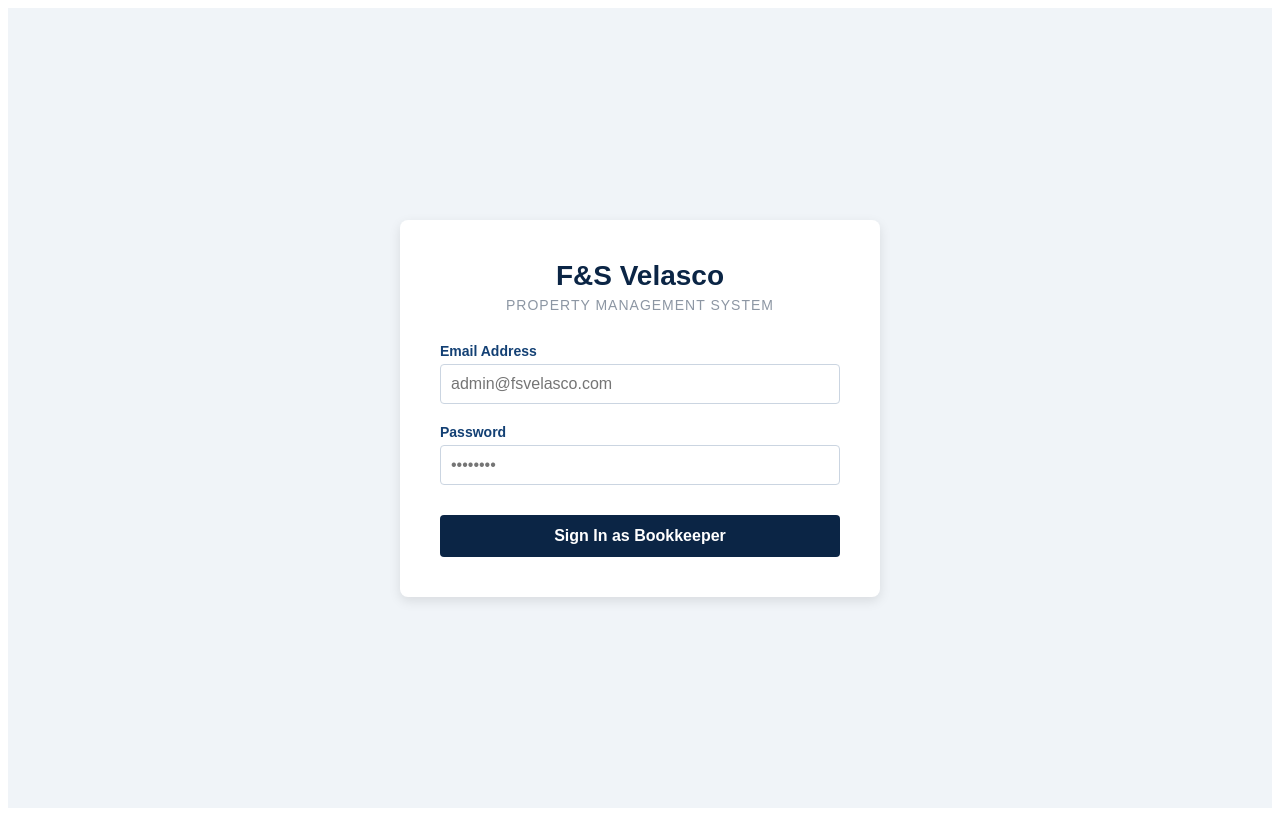
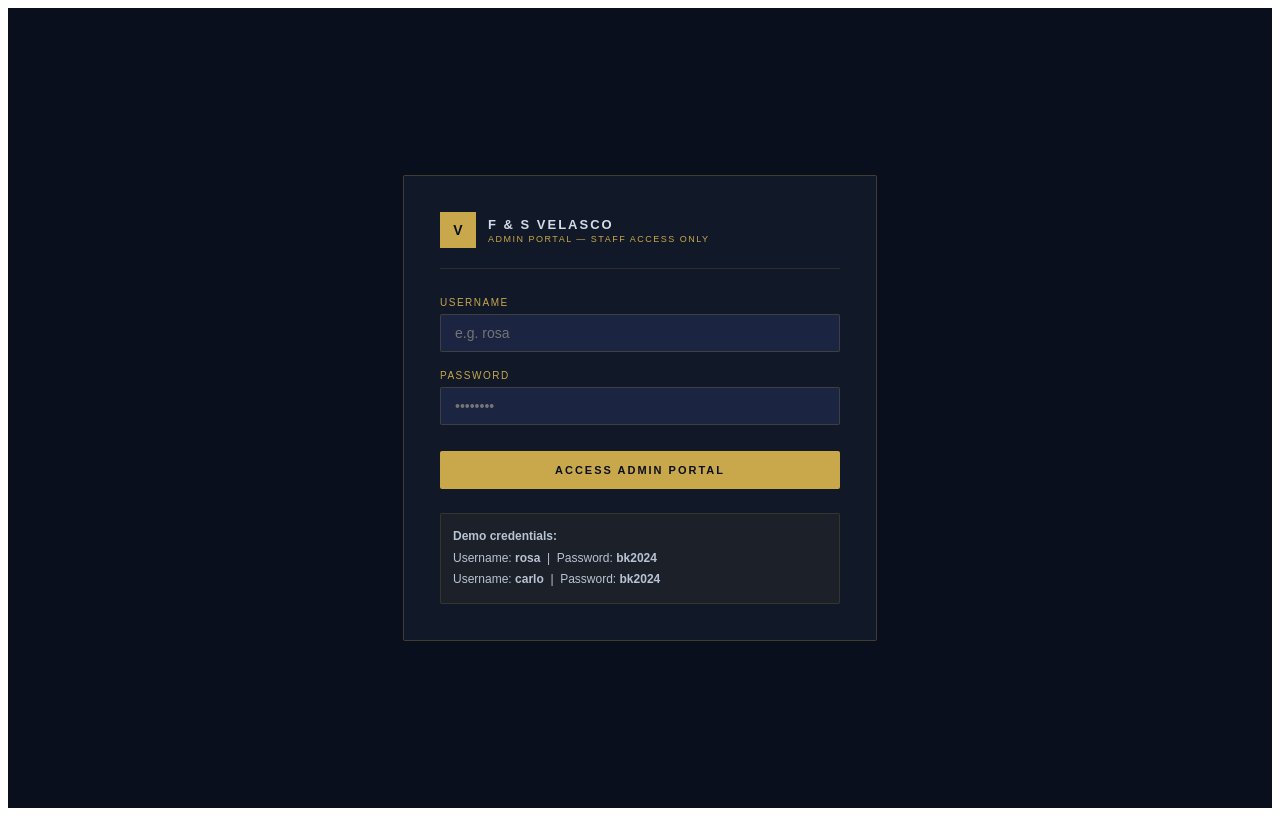
Before and after one commit to alyssarochelledometita/fsv-system, a Next.js app: page / in a window 1280 px wide. Built offline with nearby package versions, Linux system fonts and the light colour scheme.

Commit message:
major update

```diff
--- a/lib/db.js
+++ /dev/null
@@ -1,19 +0,0 @@
-import { Pool } from 'pg'
-
-let pool
-
-export function getDB() {
-  if (!pool) {
-    pool = new Pool({
-      connectionString: process.env.DATABASE_URL,
-      ssl: process.env.NODE_ENV === 'production' ? { rejectUnauthorized: false } : false,
-    })
-  }
-  return pool
-}
-
-export async function query(sql, params = []) {
-  const db = getDB()
-  const { rows } = await db.query(sql, params)
-  return rows
-}
--- a/lib/session.js
+++ /dev/null
@@ -1,26 +0,0 @@
-import { getIronSession } from 'iron-session'
-
-export const sessionOptions = {
-  password: process.env.SESSION_SECRET || 'fs-velasco-secret-key-change-in-production-32chars',
-  cookieName: 'fsvelasco_session',
-  cookieOptions: {
-    secure: process.env.NODE_ENV === 'production',
-    httpOnly: true,
-    sameSite: 'lax',
-  },
-}
-
-export async function getSession(req, res) {
-  return getIronSession(req, res, sessionOptions)
-}
-
-export function withAuth(handler) {
-  return async (req, res) => {
-    const session = await getSession(req, res)
-    if (!session?.bookkeeper) {
-      return res.status(401).json({ error: 'Unauthorized' })
-    }
-    req.session = session
-    return handler(req, res)
-  }
-}
--- a/package.json
+++ b/package.json
@@ -8,6 +8,7 @@
     "start": "next start"
   },
   "dependencies": {
+    "dotenv": "^17.4.2",
     "iron-session": "^8.0.1",
     "next": "^14.2.3",
     "pg": "^8.11.5",
--- a/pages/index.js
+++ b/pages/index.js
@@ -2,56 +2,70 @@ import { useState } from 'react';
 import { useRouter } from 'next/router';
 
 export default function Login() {
-  const [email, setEmail] = useState('');
+  const [username, setUsername] = useState('');
   const [password, setPassword] = useState('');
   const [error, setError] = useState('');
+  const [loading, setLoading] = useState(false);
   const router = useRouter();
 
   const handleSubmit = async (e) => {
     e.preventDefault();
     setError('');
+    setLoading(true);
 
     try {
-      const res = await fetch('/api/auth/index', {
+      const res = await fetch('/api/auth', {          // ✅ FIXED: was /api/auth/index
         method: 'POST',
         headers: { 'Content-Type': 'application/json' },
-        body: JSON.stringify({ email, password }),
+        body: JSON.stringify({ username, password }), // ✅ FIXED: was email
       });
+
+      const data = await res.json();
 
       if (res.ok) {
         router.push('/dashboard');
       } else {
-        const data = await res.json();
         setError(data.error || 'Invalid login credentials');
       }
     } catch (err) {
-      setError('Cannot connect to server right now.');
+      setError('Cannot connect to server. Check your internet connection.');
+    } finally {
+      setLoading(false);
     }
   };
 
   return (
-    <div style={styles.container}>
+    <div style={styles.page}>
       <div style={styles.card}>
-        <h1 style={styles.title}>F&S Velasco</h1>
-        <p style={styles.subtitle}>Property Management System</p>
+        {/* Logo */}
+        <div style={styles.logoArea}>
+          <div style={styles.logoBox}>V</div>
+          <div>
+            <div style={styles.logoText}>F &amp; S VELASCO</div>
+            <div style={styles.logoSub}>ADMIN PORTAL — STAFF ACCESS ONLY</div>
+          </div>
+        </div>
 
-        {error && <div style={styles.error}>{error}</div>}
+        {/* Error message */}
+        {error && <div style={styles.errorBox}>{error}</div>}
 
-        <form onSubmit={handleSubmit} style={styles.form}>
-          <div style={styles.inputGroup}>
-            <label style={styles.label}>Email Address</label>
+        {/* Form */}
+        <form onSubmit={handleSubmit}>
+          <div style={styles.fieldGroup}>
+            <label style={styles.label}>USERNAME</label>
             <input
-              type="email"
-              value={email}
-              onChange={(e) => setEmail(e.target.value)}
+              type="text"
+              value={username}
+              onChange={(e) => setUsername(e.target.value)}
               required
               style={styles.input}
-              placeholder="admin@fsvelasco.com"
+              placeholder="e.g. rosa"
+              autoComplete="username"
             />
           </div>
 
-          <div style={styles.inputGroup}>
-            <label style={styles.label}>Password</label>
+          <div style={styles.fieldGroup}>
+            <label style={styles.label}>PASSWORD</label>
             <input
               type="password"
               value={password}
@@ -59,25 +73,130 @@ export default function Login() {
               required
               style={styles.input}
               placeholder="••••••••"
+              autoComplete="current-password"
             />
           </div>
 
-          <button type="submit" style={styles.button}>Sign In as Bookkeeper</button>
+          <button
+            type="submit"
+            disabled={loading}
+            style={{ ...styles.button, opacity: loading ? 0.7 : 1 }}
+          >
+            {loading ? 'SIGNING IN...' : 'ACCESS ADMIN PORTAL'}
+          </button>
         </form>
+
+        {/* Demo hint */}
+        <div style={styles.hint}>
+          <strong>Demo credentials:</strong><br />
+          Username: <strong>rosa</strong> &nbsp;|&nbsp; Password: <strong>bk2024</strong><br />
+          Username: <strong>carlo</strong> &nbsp;|&nbsp; Password: <strong>bk2024</strong>
+        </div>
       </div>
     </div>
   );
 }
 
 const styles = {
-  container: { display: 'flex', height: '100vh', justifyContent: 'center', alignItems: 'center', backgroundColor: '#f0f4f8', fontFamily: 'sans-serif' },
-  card: { backgroundColor: '#ffffff', padding: '40px', borderRadius: '8px', boxShadow: '0 4px 12px rgba(0,0,0,0.1)', width: '100%', maxWidth: '400px', textAlign: 'center' },
-  title: { color: '#0B2545', margin: '0 0 5px 0', fontSize: '28px', fontWeight: 'bold' },
-  subtitle: { color: '#8c96a3', margin: '0 0 30px 0', fontSize: '14px', textTransform: 'uppercase', letterSpacing: '1px' },
-  form: { textAlign: 'left' },
-  inputGroup: { marginBottom: '20px' },
-  label: { display: 'block', marginBottom: '5px', color: '#134074', fontSize: '14px', fontWeight: '600' },
-  input: { width: '100%', padding: '10px', borderRadius: '4px', border: '1px solid #cbd5e1', boxSizing: 'border-box', fontSize: '16px' },
-  button: { width: '100%', padding: '12px', backgroundColor: '#0B2545', color: '#fff', border: 'none', borderRadius: '4px', fontSize: '16px', fontWeight: 'bold', cursor: 'pointer', marginTop: '10px' },
-  error: { backgroundColor: '#ffebe9', color: '#ea4a3a', padding: '10px', borderRadius: '4px', marginBottom: '20px', fontSize: '14px', border: '1px solid #ffceca' }
+  page: {
+    minHeight: '100vh',
+    background: '#0a0f1e',
+    display: 'flex',
+    alignItems: 'center',
+    justifyContent: 'center',
+    fontFamily: 'sans-serif',
+  },
+  card: {
+    background: '#111827',
+    border: '1px solid rgba(201,168,76,0.25)',
+    width: '100%',
+    maxWidth: '400px',
+    padding: '36px',
+    borderRadius: '2px',
+  },
+  logoArea: {
+    display: 'flex',
+    alignItems: 'center',
+    gap: '12px',
+    marginBottom: '28px',
+    paddingBottom: '20px',
+    borderBottom: '1px solid rgba(201,168,76,0.15)',
+  },
+  logoBox: {
+    width: '36px',
+    height: '36px',
+    background: '#c9a84c',
+    display: 'flex',
+    alignItems: 'center',
+    justifyContent: 'center',
+    fontWeight: 'bold',
+    color: '#0a0f1e',
+    fontSize: '14px',
+    flexShrink: 0,
+  },
+  logoText: {
+    fontSize: '13px',
+    letterSpacing: '2px',
+    color: '#d4dce8',
+    fontWeight: '600',
+  },
+  logoSub: {
+    fontSize: '9px',
+    letterSpacing: '1.5px',
+    color: '#c9a84c',
+    marginTop: '2px',
+  },
+  errorBox: {
+    background: 'rgba(192,57,43,0.15)',
+    border: '1px solid rgba(192,57,43,0.4)',
+    color: '#e57373',
+    padding: '10px 14px',
+    fontSize: '13px',
+    marginBottom: '18px',
+    borderRadius: '2px',
+  },
+  fieldGroup: {
+    marginBottom: '18px',
+  },
+  label: {
+    display: 'block',
+    fontSize: '10px',
+    letterSpacing: '1.5px',
+    color: '#c9a84c',
+    marginBottom: '6px',
+  },
+  input: {
+    width: '100%',
+    background: '#1b2440',
+    border: '1px solid rgba(201,168,76,0.2)',
+    color: '#d4dce8',
+    padding: '10px 14px',
+    fontSize: '14px',
+    outline: 'none',
+    boxSizing: 'border-box',
+    borderRadius: '2px',
+  },
+  button: {
+    width: '100%',
+    background: '#c9a84c',
+    color: '#0a0f1e',
+    border: 'none',
+    padding: '13px',
+    fontSize: '11px',
+    letterSpacing: '2px',
+    fontWeight: '700',
+    cursor: 'pointer',
+    marginTop: '8px',
+    borderRadius: '2px',
+  },
+  hint: {
+    marginTop: '24px',
+    padding: '12px',
+    background: 'rgba(201,168,76,0.06)',
+    border: '1px solid rgba(201,168,76,0.15)',
+    fontSize: '12px',
+    color: '#b8c4d4',
+    lineHeight: '1.8',
+    borderRadius: '2px',
+  },
 };
```
Also changed, not shown: jsconfig.json (added, +8 -0 lines), pages/api/auth/index.js (+51 -28 lines), pages/dashboard.js (+80 -58 lines), utils/db.js (added, +34 -0 lines), utils/session.js (added, +23 -0 lines), 2 other files (tests, documents, lock files or other folders).
